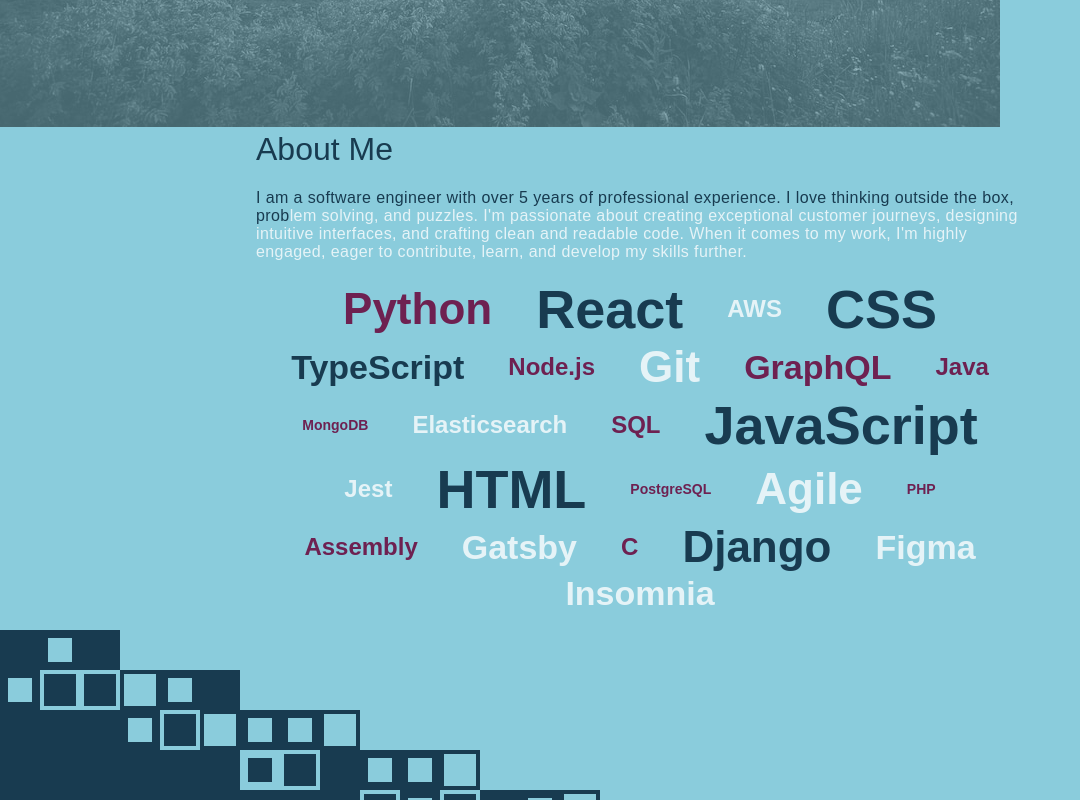
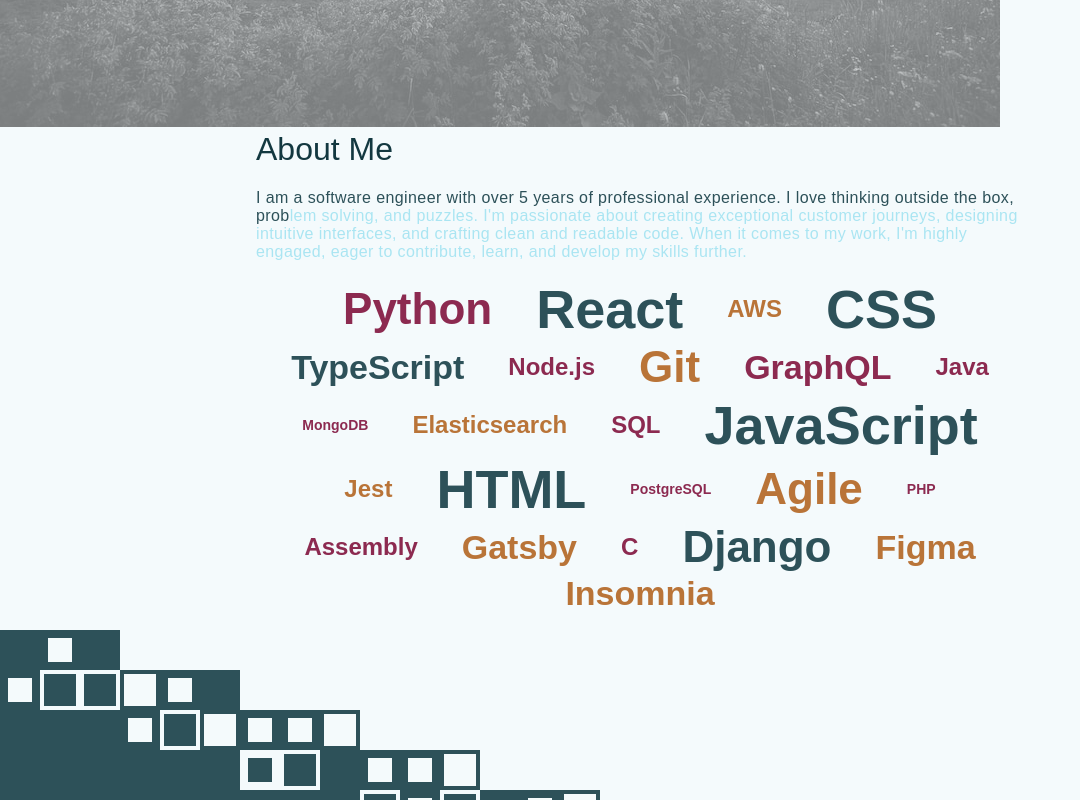
Before and after one commit to k8culver/k8culver.github.io, a React (Create React App) app: page / in a window 1280 px wide. Shown: the part 540-1340 px from the top of the page, without its empty margins (0-1080 px from the left). Built offline with nearby package versions, Linux system fonts and the light colour scheme.

Commit message:
changing all the colors again

```diff
--- a/src/App.js
+++ b/src/App.js
@@ -2,7 +2,7 @@
 
 function App() {
   return (
-    <div className="bg-teal-light">
+    <div className="bg-white">
         <Pages />
     </div>
   );
--- a/src/components/LotsOfBlocks/BlockPizzazz.js
+++ b/src/components/LotsOfBlocks/BlockPizzazz.js
@@ -20,19 +20,19 @@
                     randClasses = `bg-${ color }`; // color square
                     break;
                 case 1:
-                    randClasses = 'bg-teal-light'; // teal-light square
+                    randClasses = 'bg-white'; // white square
                     break;
                 case 2:
-                    randClasses = `box-border border-4 border-solid border-${ color } bg-teal-light`; // color border, teal-light square
+                    randClasses = `box-border border-4 border-solid border-${ color } bg-white`; // color border, white square
                     break;
                 case 3:
-                    randClasses = `box-border border-4 border-solid border-teal-light bg-${ color }`; // teal-light border, color square
+                    randClasses = `box-border border-4 border-solid border-white bg-${ color }`; // white border, color square
                     break;
                 case 4:
-                    randClasses = `box-border border-8 border-solid border-${ color } bg-teal-light`; // thick color border, teal-light square
+                    randClasses = `box-border border-8 border-solid border-${ color } bg-white`; // thick color border, white square
                     break;
                 case 5:
-                    randClasses = `box-border border-8 border-solid border-teal-light bg-${ color }`; // thick teal-light border, color square
+                    randClasses = `box-border border-8 border-solid border-white bg-${ color }`; // thick white border, color square
                     break;
                 default:
                     randClasses = `bg-${ color }`; // color square
--- a/src/components/LotsOfBlocks/LotsOfBlocks.js
+++ b/src/components/LotsOfBlocks/LotsOfBlocks.js
@@ -1,7 +1,7 @@
 import BlockPizzazz from "./BlockPizzazz";
 
 function LotsOfBlocks(props) {
-    const { components, color } = props; // for tailwind generator: color: bg-teal border-teal bg-black border-black
+    const { components, color } = props; // for tailwind generator: color: bg-teal-dark border-teal-dark  bg-teal border-teal bg-black border-black
     return (
         <div className="mt-4">
             <div className="flex items-end">
--- a/src/components/Reviews/Review.js
+++ b/src/components/Reviews/Review.js
@@ -4,7 +4,7 @@
     const { text, author, link, classes } = props;
 
     return (
-        <div className={`flex items-center justify-center rounded-full bg-teal border-solid border-white border-16 p-10 sm:p-16 mt-10 ${classes}`}>
+        <div className={`flex items-center justify-center rounded-full bg-teal border-solid border-teal-dark border-16 p-10 sm:p-16 mt-10 ${classes}`}>
             <div>
                 <p className="text-white">{text}</p>
                 <div className="sm:flex justify-between text-center">
--- a/src/copy/AboutMe.js
+++ b/src/copy/AboutMe.js
@@ -28,7 +28,7 @@
     return (
         <div className="px-4 max-w-3xl m-auto">
             <h1>{fullTitle}</h1>
-            <p><span>{textStart}</span><span className="text-white">{textEnd}</span></p>
+            <p><span>{textStart}</span><span className="text-teal-light">{textEnd}</span></p>
         </div>
     );
 }
--- a/src/index.css
+++ b/src/index.css
@@ -5,12 +5,15 @@
 @import url('https://fonts.googleapis.com/css2?family=Bitter:ital,wght@0,100;0,200;0,300;0,400;0,500;0,600;0,700;0,800;0,900;1,100;1,200;1,300;1,400;1,500;1,600;1,700;1,800;1,900&family=Montserrat:ital,wght@0,100;0,200;0,300;0,400;0,500;0,600;0,700;0,800;0,900;1,100;1,200;1,300;1,400;1,500;1,600;1,700;1,800;1,900&display=swap');
 
 :root {
-    --teal: #183b50;
-    --teal-light: #8accdc;
-    --purple: #6e2151;
-    --purple-hover: #f7e5f0;
-    --white: #e5f3f7;
-    --black: #2f2b2a;
+    --teal: #2A798B;
+    --teal-dark: #2D5159;
+    --teal-darker: #133840;
+    --teal-light: #AAE5F2;
+    --purple: #8C2A50;
+    --purple-hover: #eec7d6;
+    --gold: #b97438;
+    --white: #f4fafc;
+    --black: #233437;
     --transition-slow: 0.5s linear;
     --transition-fast: 0.2s linear;
 }
@@ -23,7 +26,7 @@
 h1, h2, h3, h4, h5, h6 {
     font-family: 'Bitter', sans-serif;
     font-weight: 400;
-    color: var(--teal);
+    color: var(--teal-darker);
     margin-top: 0;
 }
 
@@ -31,7 +34,7 @@
     font-family: 'Montserrat', sans-serif;
     font-size: 1rem;
     font-weight: 400;
-    color: var(--teal);
+    color: var(--teal-dark);
     letter-spacing: 0.025rem;
 }
 
--- a/src/pages/Home.js
+++ b/src/pages/Home.js
@@ -11,29 +11,29 @@
 function Home() {
     const words = [
         { text: 'Python', value: 4, classes: 'text-purple', description: '2 years professional, university training' },
-        { text: 'React', value: 5, classes: 'text-teal', description: '3 years professional' },
-        { text: 'AWS', value: 2, classes: 'text-white', description: '3 years professional' },
-        { text: 'CSS', value: 5, classes: 'text-teal', description: '5 years professional' },
-        { text: 'TypeScript', value: 3, classes: 'text-teal', description: '2.5 years professional' },
+        { text: 'React', value: 5, classes: 'text-teal-dark', description: '3 years professional' },
+        { text: 'AWS', value: 2, classes: 'text-gold', description: '3 years professional' },
+        { text: 'CSS', value: 5, classes: 'text-teal-dark', description: '5 years professional' },
+        { text: 'TypeScript', value: 3, classes: 'text-teal-dark', description: '2.5 years professional' },
         { text: 'Node.js', value: 2, classes: 'text-purple', description: '2 years professional' },
-        { text: 'Git', value: 4, classes: 'text-white', description: '5 years professional' },
+        { text: 'Git', value: 4, classes: 'text-gold', description: '5 years professional' },
         { text: 'GraphQL', value: 3, classes: 'text-purple', description: '2.5 years professional' },
         { text: 'Java', value: 2, classes: 'text-purple', description: 'university training' },
         { text: 'MongoDB', value: 1, classes: 'text-purple', description: '2 years professional' },
-        { text: 'Elasticsearch', value: 2, classes: 'text-white', description: '2.5 years professional' },
+        { text: 'Elasticsearch', value: 2, classes: 'text-gold', description: '2.5 years professional' },
         { text: 'SQL', value: 2, classes: 'text-purple', description: '2 years professional, university training' },
-        { text: 'JavaScript', value: 5, classes: 'text-teal', description: '5 years professional' },
-        { text: 'Jest', value: 2, classes: 'text-white', description: '2 years professional' },
-        { text: 'HTML', value: 5, classes: 'text-teal', description: '5 years professional' },
+        { text: 'JavaScript', value: 5, classes: 'text-teal-dark', description: '5 years professional' },
+        { text: 'Jest', value: 2, classes: 'text-gold', description: '2 years professional' },
+        { text: 'HTML', value: 5, classes: 'text-teal-dark', description: '5 years professional' },
         { text: 'PostgreSQL', value: 1, classes: 'text-purple', description: '2 years professional' },
-        { text: 'Agile', value: 4, classes: 'text-white', description: '5 years professional' },
+        { text: 'Agile', value: 4, classes: 'text-gold', description: '5 years professional' },
         { text: 'PHP', value: 1, classes: 'text-purple', description: '0.5 years professional' },
         { text: 'Assembly', value: 2, classes: 'text-purple', description: 'university training' },
-        { text: 'Gatsby', value: 3, classes: 'text-white', description: '2.5 years professional' },
+        { text: 'Gatsby', value: 3, classes: 'text-gold', description: '2.5 years professional' },
         { text: 'C', value: 2, classes: 'text-purple', description: 'university training' },
-        { text: 'Django', value: 4, classes: 'text-teal', description: '2 years professional' },
-        { text: 'Figma', value: 3, classes: 'text-white', description: '2 years professional' },
-        { text: 'Insomnia', value: 3, classes: 'text-white', description: '3 years professional' },
+        { text: 'Django', value: 4, classes: 'text-teal-dark', description: '2 years professional' },
+        { text: 'Figma', value: 3, classes: 'text-gold', description: '2 years professional' },
+        { text: 'Insomnia', value: 3, classes: 'text-gold', description: '3 years professional' },
       ];
 
       const events = [
@@ -65,7 +65,7 @@
                 <AboutMe />
             </div>
             <WordMap words={words} />
-            <LotsOfBlocks components={<><Timeline events={events} /></>} color="teal" />
+            <LotsOfBlocks components={<><Timeline events={events} /></>} color="teal-dark" />
             <div className="container m-auto">
                 <Reviews />
             </div>
--- a/src/pages/StyleGuide.js
+++ b/src/pages/StyleGuide.js
@@ -5,14 +5,18 @@
     <div className="container m-auto">
         <div className="pt-20">
             <div>
+                <div className="bg-teal-light h-20 w-20 inline-block"></div>
                 <div className="bg-teal h-20 w-20 inline-block"></div>
-                <div className="bg-teal-light h-20 w-20 inline-block"></div>
+                <div className="bg-teal-dark h-20 w-20 inline-block"></div>
+                <div className="bg-teal-darker h-20 w-20 inline-block"></div>
                 <div className="bg-purple h-20 w-20 inline-block"></div>
+                <div className="bg-purple-hover h-20 w-20 inline-block"></div>
+                <div className="bg-gold h-20 w-20 inline-block"></div>
                 <div className="bg-white h-20 w-20 inline-block"></div>
                 <div className="bg-black h-20 w-20 inline-block"></div>
             </div>
-            <h1 className="text-teal font-light font-sans">Hello my name is Kate</h1>
-            <p className="text-teal-black font-serif">This is my style guide.</p>
+            <h1>Hello my name is Kate</h1>
+            <p>This is my style guide.</p>
             <a href="/">This is a link</a>
             <div class="grid md:grid-cols-4 gap-4 mt-10">
                 <Button text='Test Button' />
--- a/tailwind.config.js
+++ b/tailwind.config.js
@@ -5,12 +5,15 @@
     ],
     theme: {
         colors: {
-            'teal': '#183b50',
-            'teal-light': '#8accdc',
-            'purple': '#6e2151',
-            'purple-hover': '#f7e5f0',
-            'white': '#e5f3f7',
-            'black': '#2f2b2a',
+            'teal': '#2A798B',
+            'teal-dark': '#2D5159',
+            'teal-darker': '#133840',
+            'teal-light': '#AAE5F2',
+            'purple': '#8C2A50',
+            'purple-hover': '#eec7d6',
+            'gold': '#b97438',
+            'white': '#f4fafc',
+            'black': '#233437',
         },
         fontFamily: {
             sans: ['Montserrat', 'sans-serif'],
@@ -31,6 +34,9 @@
             borderWidth: {
                 '12': '12px',
                 '16': '16px',
+            },
+            boxShadow: {
+                'border': '0px 0px 0px 2px black inset',
             }
         },
     },
```
Also changed, not shown: src/components/ContactForm.js (+6 -6 lines).
